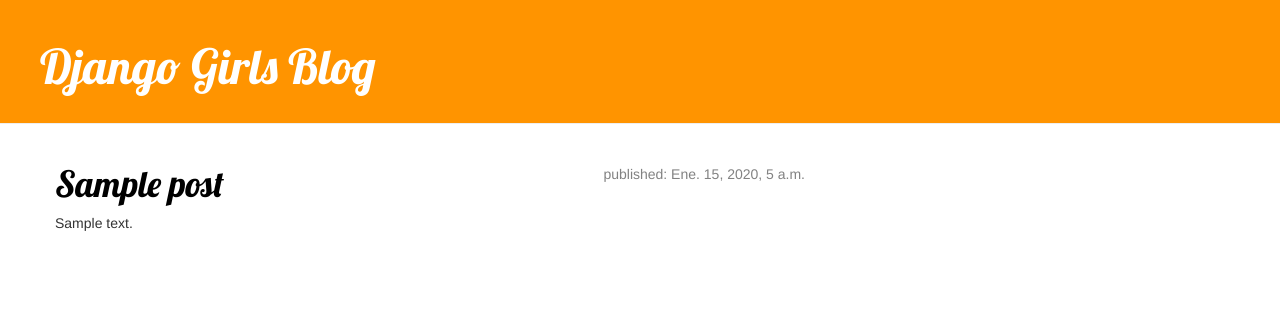
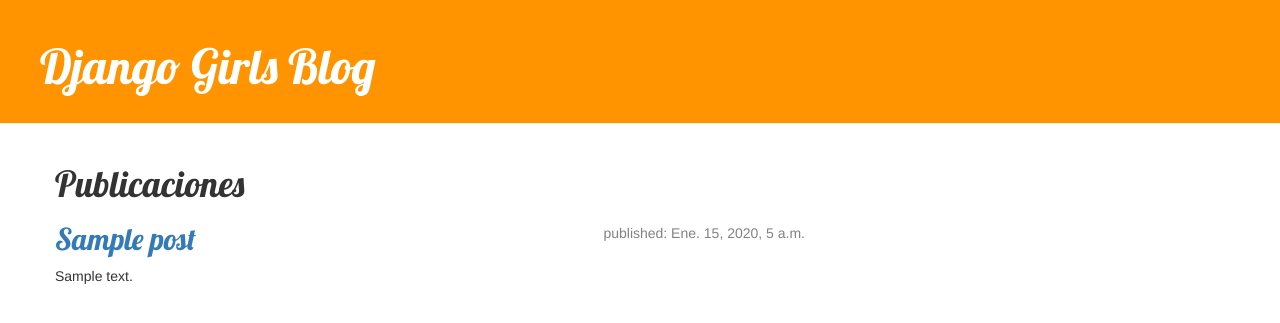
Before and after one commit to mariameneses/blog-con-django, a Django app: page / in a window 1280 px wide. Shown: the top 323 px of the page. Run offline with Django 3.2, Linux system fonts and the light colour scheme; tables that the repository leaves empty hold one stand-in row (values such as "Sample post"); some libraries are stand-ins or nearby versions.

Commit message:
Se corrige link url de los títulos de las piblicaciones

```diff
--- a/blog/templates/blog/post_list.html
+++ b/blog/templates/blog/post_list.html
@@ -1,12 +1,14 @@
 {% extends 'blog/base.html' %}
 
 {% block content %}
+
+<h1>Publicaciones</h1>
 	{% for post in posts %}
 	<div class="post">
 	    <div class="date">
 		<p>published: {{ post.published_date }}</p>
 	    </div>
-	    <h1><a href="{& url 'post_detail' pk=post.pk %}">{{ post.title }}</a></h1>
+	    <h2><a href="{% url 'post_detail' post.pk %}">{{ post.title }}</a></h2>
 	    <p>{{ post.text|linebreaksbr }}</p>
 	</div>
 	{% endfor %}
```
